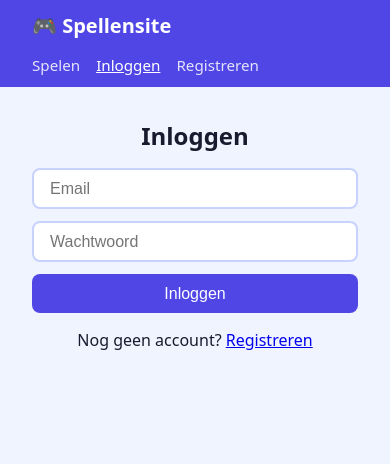
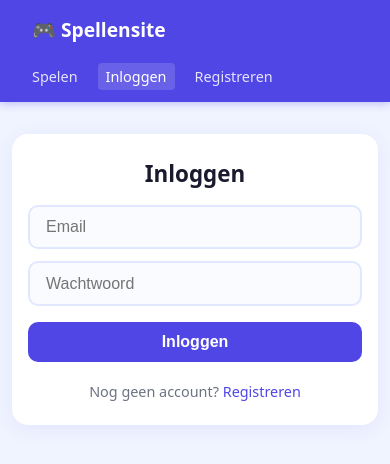
Before and after one commit to tychovandijl/spellensite, a Vue app in the folder client/: page /login in a window 390 px wide. Shown: the top 464 px of the page. Built offline with nearby package versions, Linux system fonts and the light colour scheme; no server answers.

Commit message:
feat: fase 4 afwerking - SPA routing, responsive design, foutafhandeling

```diff
--- a/client/src/main.js
+++ b/client/src/main.js
@@ -1,8 +1,22 @@
 import { createApp } from 'vue'
 import { createPinia } from 'pinia'
+import axios from 'axios'
 import App from './App.vue'
 import router from './router'
 import './style.css'
+
+// Stuur 401-responses terug naar login
+axios.interceptors.response.use(
+  (response) => response,
+  (error) => {
+    if (error.response?.status === 401) {
+      localStorage.removeItem('token')
+      localStorage.removeItem('user')
+      router.push('/login')
+    }
+    return Promise.reject(error)
+  }
+)
 
 const app = createApp(App)
 app.use(createPinia())
--- a/client/src/stores/auth.js
+++ b/client/src/stores/auth.js
@@ -2,7 +2,7 @@ import { defineStore } from 'pinia'
 import { ref, computed } from 'vue'
 import axios from 'axios'
 
-const API = import.meta.env.VITE_API_URL || 'http://localhost:3000/api'
+const API = import.meta.env.VITE_API_URL || '/api'
 
 export const useAuthStore = defineStore('auth', () => {
   const user = ref(JSON.parse(localStorage.getItem('user') || 'null'))
--- a/client/src/stores/game.js
+++ b/client/src/stores/game.js
@@ -2,7 +2,7 @@ import { defineStore } from 'pinia'
 import { ref } from 'vue'
 import axios from 'axios'
 
-const API = import.meta.env.VITE_API_URL || 'http://localhost:3000/api'
+const API = import.meta.env.VITE_API_URL || '/api'
 
 export const useGameStore = defineStore('game', () => {
   const history = ref([])
--- a/client/src/style.css
+++ b/client/src/style.css
@@ -13,74 +13,111 @@ body {
   flex-direction: column;
 }
 
-/* Navbar */
+/* ── Navbar ── */
 .navbar {
   background: #4f46e5;
   color: white;
   display: flex;
   align-items: center;
   justify-content: space-between;
-  padding: 0.75rem 2rem;
+  padding: 0.75rem 1.5rem;
   gap: 1rem;
   flex-wrap: wrap;
+  position: sticky;
+  top: 0;
+  z-index: 100;
+  box-shadow: 0 2px 8px rgba(79,70,229,0.3);
 }
 .navbar .logo {
-  font-size: 1.25rem;
+  font-size: 1.2rem;
   font-weight: 700;
   text-decoration: none;
   color: white;
+  white-space: nowrap;
 }
 .navbar .links {
   display: flex;
-  gap: 1rem;
+  gap: 0.75rem;
   align-items: center;
+  flex-wrap: wrap;
 }
 .navbar a {
   color: rgba(255,255,255,0.85);
   text-decoration: none;
-  font-size: 0.95rem;
+  font-size: 0.9rem;
+  padding: 0.25rem 0.5rem;
+  border-radius: 4px;
+  transition: background 0.15s;
 }
-.navbar a:hover, .navbar a.router-link-active { color: white; text-decoration: underline; }
-.navbar .email { font-size: 0.85rem; opacity: 0.75; }
+.navbar a:hover,
+.navbar a.router-link-active { color: white; background: rgba(255,255,255,0.15); }
+.navbar .email {
+  font-size: 0.8rem;
+  opacity: 0.7;
+  max-width: 160px;
+  overflow: hidden;
+  text-overflow: ellipsis;
+  white-space: nowrap;
+}
 .navbar button {
   background: rgba(255,255,255,0.2);
   border: none;
   color: white;
-  padding: 0.3rem 0.8rem;
+  padding: 0.3rem 0.75rem;
   border-radius: 6px;
   cursor: pointer;
+  font-size: 0.85rem;
+  transition: background 0.15s;
 }
-.navbar button:hover { background: rgba(255,255,255,0.3); }
+.navbar button:hover { background: rgba(255,255,255,0.35); }
 
-/* Pagina's */
-main { flex: 1; padding: 2rem; }
+/* ── Layout ── */
+main {
+  flex: 1;
+  padding: 2rem 1rem;
+}
 
 .home, .form-pagina, .spel-pagina, .stats-pagina, .admin-pagina {
-  max-width: 640px;
+  max-width: 680px;
   margin: 0 auto;
   text-align: center;
 }
+.admin-pagina { max-width: 900px; }
 
-h1 { font-size: 2rem; margin-bottom: 1rem; color: #4f46e5; }
-h2 { font-size: 1.5rem; margin-bottom: 1rem; color: #1a1a2e; }
-h3 { font-size: 1.1rem; margin: 1.5rem 0 0.5rem; }
+h1 { font-size: 2rem; margin-bottom: 0.75rem; color: #4f46e5; }
+h2 { font-size: 1.4rem; margin-bottom: 1rem; color: #1a1a2e; }
+h3 { font-size: 1.05rem; margin: 1.5rem 0 0.5rem; color: #374151; }
 
-/* Knoppen */
+/* ── Knoppen ── */
 .btn-primary {
   display: inline-block;
   margin-top: 1rem;
-  padding: 0.65rem 1.5rem;
+  padding: 0.7rem 1.75rem;
   background: #4f46e5;
   color: white;
   border: none;
-  border-radius: 8px;
+  border-radius: 10px;
   font-size: 1rem;
+  font-weight: 600;
   cursor: pointer;
   text-decoration: none;
+  transition: background 0.15s, transform 0.1s;
+  box-shadow: 0 4px 12px rgba(79,70,229,0.3);
 }
-.btn-primary:hover { background: #4338ca; }
+.btn-primary:hover { background: #4338ca; transform: translateY(-1px); }
+.btn-primary:active { transform: translateY(0); }
 
-/* Formulieren */
+/* ── Home ── */
+.home p { color: #6b7280; margin-bottom: 0.5rem; font-size: 1.05rem; }
+
+/* ── Formulieren ── */
+.form-pagina {
+  background: white;
+  border-radius: 16px;
+  padding: 2rem;
+  margin-top: 2rem;
+  box-shadow: 0 4px 20px rgba(79,70,229,0.08);
+}
 .form-pagina form {
   display: flex;
   flex-direction: column;
@@ -88,59 +125,97 @@ h3 { font-size: 1.1rem; margin: 1.5rem 0 0.5rem; }
   margin-top: 1rem;
 }
 .form-pagina input {
-  padding: 0.6rem 1rem;
-  border: 2px solid #c7d2fe;
-  border-radius: 8px;
+  padding: 0.7rem 1rem;
+  border: 2px solid #e0e7ff;
+  border-radius: 10px;
   font-size: 1rem;
   outline: none;
+  transition: border-color 0.15s;
+  background: #fafbff;
 }
-.form-pagina input:focus { border-color: #4f46e5; }
-.form-pagina button {
-  padding: 0.65rem;
+.form-pagina input:focus { border-color: #4f46e5; background: white; }
+.form-pagina button[type="submit"] {
+  padding: 0.7rem;
   background: #4f46e5;
   color: white;
   border: none;
+  border-radius: 10px;
+  font-size: 1rem;
+  font-weight: 600;
+  cursor: pointer;
+  transition: background 0.15s;
+  margin-top: 0.25rem;
+}
+.form-pagina button[type="submit"]:hover { background: #4338ca; }
+.form-pagina button[type="submit"]:disabled { opacity: 0.6; cursor: not-allowed; }
+.form-pagina > p { margin-top: 1.25rem; color: #6b7280; font-size: 0.9rem; }
+.form-pagina > p a { color: #4f46e5; font-weight: 500; text-decoration: none; }
+.form-pagina > p a:hover { text-decoration: underline; }
+.fout {
+  background: #fee2e2;
+  color: #991b1b;
+  padding: 0.5rem 0.75rem;
   border-radius: 8px;
-  font-size: 1rem;
-  cursor: pointer;
+  font-size: 0.9rem;
+  text-align: left;
 }
-.form-pagina button:disabled { opacity: 0.6; cursor: not-allowed; }
-.form-pagina p { margin-top: 1rem; }
-.fout { color: #dc2626; font-size: 0.9rem; }
 
-/* Modusselector */
+/* ── Modusselector ── */
+.mode-selector { padding-top: 1rem; }
 .mode-selector h2 { margin-bottom: 1.5rem; }
-.keuzes { display: flex; gap: 1.5rem; justify-content: center; flex-wrap: wrap; }
+.keuzes { display: flex; gap: 1.25rem; justify-content: center; flex-wrap: wrap; }
 .modus-knop {
-  padding: 1.5rem 2rem;
+  padding: 1.75rem 2.25rem;
   font-size: 1.1rem;
+  font-weight: 600;
   background: white;
-  border: 2px solid #c7d2fe;
-  border-radius: 12px;
+  border: 2px solid #e0e7ff;
+  border-radius: 16px;
   cursor: pointer;
   transition: all 0.2s;
+  box-shadow: 0 2px 8px rgba(0,0,0,0.05);
+  min-width: 180px;
 }
-.modus-knop:hover { border-color: #4f46e5; background: #eef2ff; }
+.modus-knop:hover {
+  border-color: #4f46e5;
+  background: #eef2ff;
+  transform: translateY(-2px);
+  box-shadow: 0 6px 16px rgba(79,70,229,0.15);
+}
 
-/* Speelbord */
-.gameboard { display: flex; flex-direction: column; align-items: center; gap: 1rem; }
-.status { font-size: 1.2rem; font-weight: 600; color: #4f46e5; min-height: 1.8rem; }
+/* ── Speelbord ── */
+.gameboard { display: flex; flex-direction: column; align-items: center; gap: 1.25rem; padding-top: 0.5rem; }
+.status {
+  font-size: 1.15rem;
+  font-weight: 700;
+  color: #4f46e5;
+  min-height: 1.75rem;
+  background: #eef2ff;
+  padding: 0.4rem 1.25rem;
+  border-radius: 30px;
+}
 .grid {
   display: grid;
-  grid-template-columns: repeat(3, 100px);
-  grid-template-rows: repeat(3, 100px);
-  gap: 8px;
+  grid-template-columns: repeat(3, 1fr);
+  grid-template-rows: repeat(3, 1fr);
+  gap: 10px;
+  width: min(330px, 90vw);
+  height: min(330px, 90vw);
 }
 .cel {
   background: white;
-  border: 3px solid #c7d2fe;
-  border-radius: 12px;
-  font-size: 2.5rem;
-  font-weight: 700;
+  border: 3px solid #e0e7ff;
+  border-radius: 14px;
+  font-size: clamp(1.75rem, 8vw, 2.5rem);
+  font-weight: 800;
   cursor: pointer;
-  transition: background 0.15s;
+  transition: background 0.15s, transform 0.1s;
+  box-shadow: 0 2px 6px rgba(0,0,0,0.05);
+  display: flex;
+  align-items: center;
+  justify-content: center;
 }
-.cel:hover:not(:disabled) { background: #eef2ff; }
+.cel:hover:not([disabled]) { background: #eef2ff; transform: scale(1.04); }
 .cel.x { color: #4f46e5; }
 .cel.o { color: #f59e0b; }
 .terug {
@@ -148,11 +223,16 @@ h3 { font-size: 1.1rem; margin: 1.5rem 0 0.5rem; }
   border: none;
   color: #4f46e5;
   cursor: pointer;
-  margin-bottom: 1rem;
-  font-size: 0.95rem;
+  font-size: 0.9rem;
+  padding: 0.25rem 0;
+  display: block;
+  width: 100%;
+  text-align: left;
+  margin-bottom: 0.5rem;
 }
+.terug:hover { text-decoration: underline; }
 
-/* Statistieken */
+/* ── Statistieken ── */
 .stats-grid {
   display: flex;
   gap: 1rem;
@@ -162,31 +242,64 @@ h3 { font-size: 1.1rem; margin: 1.5rem 0 0.5rem; }
 }
 .stat {
   padding: 1rem 1.5rem;
-  border-radius: 12px;
-  font-weight: 600;
+  border-radius: 14px;
+  font-weight: 700;
   font-size: 1rem;
+  flex: 1 1 120px;
+  max-width: 160px;
 }
 .gewonnen { background: #d1fae5; color: #065f46; }
 .verloren { background: #fee2e2; color: #991b1b; }
 .gelijkspel { background: #fef3c7; color: #92400e; }
 
-table { width: 100%; border-collapse: collapse; margin-top: 0.5rem; text-align: left; }
-th { background: #4f46e5; color: white; padding: 0.5rem 0.75rem; }
-td { padding: 0.5rem 0.75rem; border-bottom: 1px solid #e0e7ff; }
+table { width: 100%; border-collapse: collapse; margin-top: 0.5rem; text-align: left; font-size: 0.9rem; }
+th {
+  background: #4f46e5;
+  color: white;
+  padding: 0.6rem 0.75rem;
+  font-weight: 600;
+}
+th:first-child { border-radius: 8px 0 0 0; }
+th:last-child { border-radius: 0 8px 0 0; }
+td { padding: 0.55rem 0.75rem; border-bottom: 1px solid #e0e7ff; }
+tr:last-child td { border-bottom: none; }
 tr:nth-child(even) td { background: #f5f3ff; }
+tr:hover td { background: #eef2ff; }
 
-/* Admin */
-.acties { display: flex; gap: 0.5rem; flex-wrap: wrap; }
+/* ── Admin ── */
+.admin-pagina table { background: white; border-radius: 10px; overflow: hidden; box-shadow: 0 2px 10px rgba(0,0,0,0.06); }
+.acties { display: flex; gap: 0.4rem; flex-wrap: wrap; }
 .acties button {
   padding: 0.25rem 0.6rem;
   border: none;
   border-radius: 6px;
   cursor: pointer;
-  font-size: 0.8rem;
+  font-size: 0.78rem;
+  font-weight: 500;
   background: #e0e7ff;
   color: #3730a3;
+  transition: background 0.15s;
+  white-space: nowrap;
 }
 .acties button:hover { background: #c7d2fe; }
 .acties .verwijder { background: #fee2e2; color: #991b1b; }
 .acties .verwijder:hover { background: #fca5a5; }
-select { padding: 0.2rem; border-radius: 4px; border: 1px solid #c7d2fe; }
+select {
+  padding: 0.2rem 0.4rem;
+  border-radius: 6px;
+  border: 1px solid #c7d2fe;
+  font-size: 0.85rem;
+  cursor: pointer;
+}
+
+/* ── Mobiel ── */
+@media (max-width: 480px) {
+  main { padding: 1rem 0.75rem; }
+  .form-pagina { padding: 1.5rem 1rem; margin-top: 1rem; }
+  .modus-knop { min-width: 140px; padding: 1.25rem 1rem; }
+  .stat { max-width: 100%; }
+  table { font-size: 0.8rem; }
+  td, th { padding: 0.4rem 0.5rem; }
+  .admin-pagina { overflow-x: auto; }
+  h1 { font-size: 1.6rem; }
+}
--- a/client/src/views/AdminView.vue
+++ b/client/src/views/AdminView.vue
@@ -2,7 +2,7 @@
 import { ref, onMounted } from 'vue'
 import axios from 'axios'
 
-const API = import.meta.env.VITE_API_URL || 'http://localhost:3000/api'
+const API = import.meta.env.VITE_API_URL || '/api'
 const gebruikers = ref([])
 const fout = ref('')
 
--- a/client/vite.config.js
+++ b/client/vite.config.js
@@ -1,7 +1,14 @@
 import { defineConfig } from 'vite'
 import vue from '@vitejs/plugin-vue'
 
-// https://vite.dev/config/
 export default defineConfig({
   plugins: [vue()],
+  server: {
+    proxy: {
+      '/api': {
+        target: 'http://localhost:3000',
+        changeOrigin: true,
+      },
+    },
+  },
 })
```
Also changed, not shown: client/public/staticwebapp.config.json (added, +9 -0 lines), client/src/components/GameBoard.vue (+5 -7 lines).
